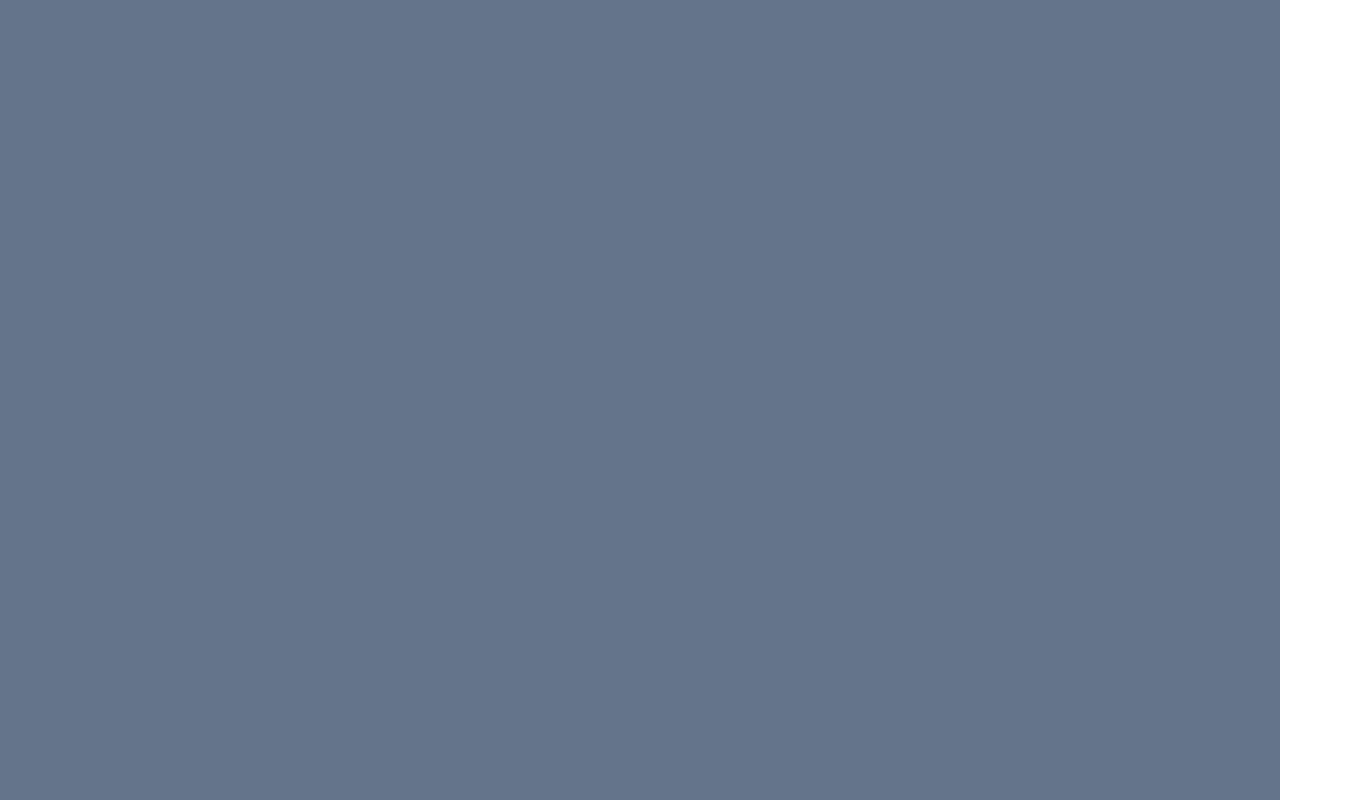
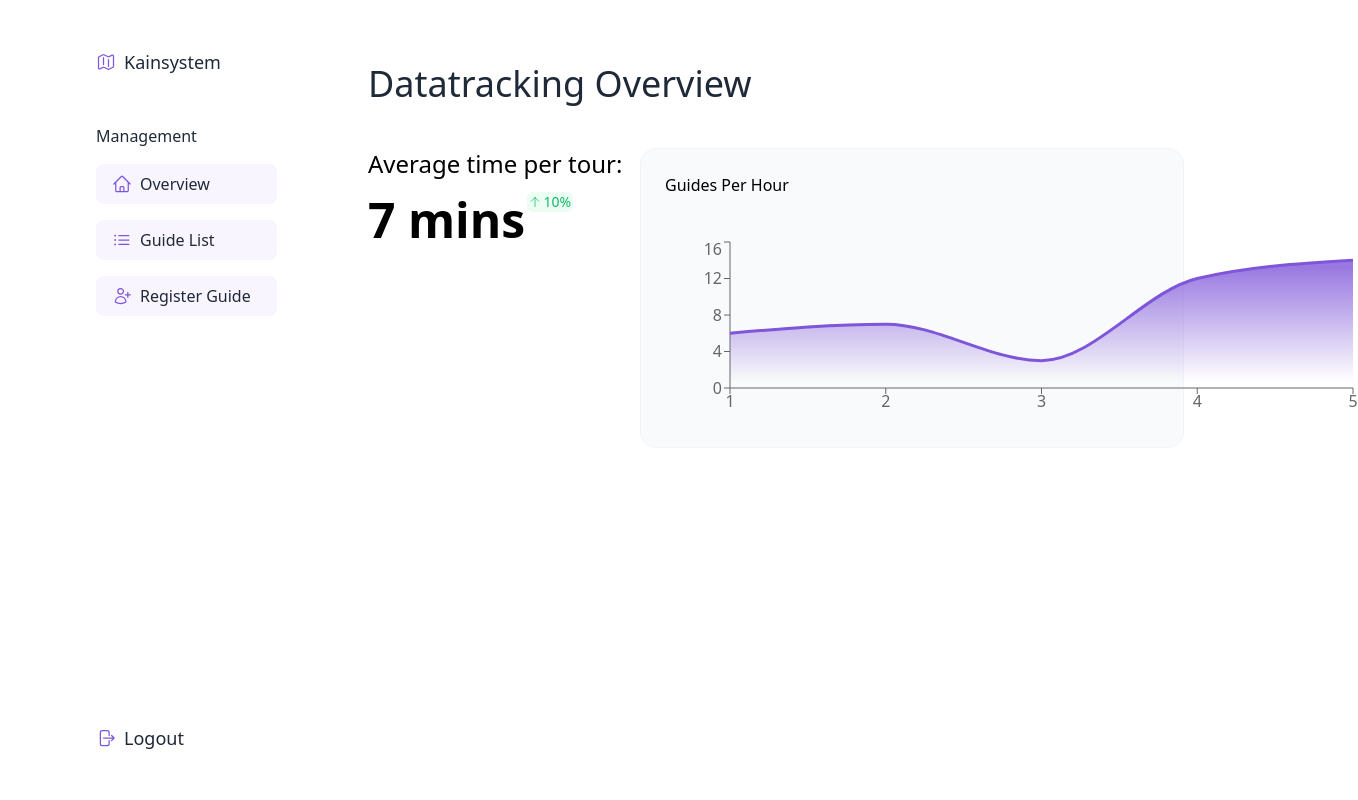
Before and after one commit to Jauki/KainGuides, a React (Create React App) app in the folder frontend/kainguides/: page /dashboard in a window 1280 px wide. Shown: the whole page, 1358 px wide, since content can reach past the window. Built offline with nearby package versions, Linux system fonts and the light colour scheme.

Commit message:
added: dashboard

```diff
--- a/frontend/kainguides/package.json
+++ b/frontend/kainguides/package.json
@@ -3,6 +3,7 @@
   "version": "0.1.0",
   "private": true,
   "dependencies": {
+    "@heroicons/react": "^2.0.13",
     "@testing-library/jest-dom": "^5.16.5",
     "@testing-library/react": "^13.4.0",
     "@testing-library/user-event": "^13.5.0",
@@ -14,6 +15,7 @@
     "react-dom": "^18.2.0",
     "react-router-dom": "^6.6.2",
     "react-scripts": "5.0.1",
+    "recharts": "^2.3.1",
     "typescript": "^4.9.4",
     "web-vitals": "^2.1.4"
   },
--- /dev/null
+++ b/frontend/kainguides/src/common/Header.tsx
@@ -0,0 +1,17 @@
+import { type } from "@testing-library/user-event/dist/type"
+import React from "react"
+
+type HeaderProps = {
+    headline : string
+}
+
+const Header = ({headline} : HeaderProps) => {
+    return(
+        <div className="w-full flex">
+            <div className="text-gray-800 text-4xl">{headline}</div>
+
+        </div>
+    )
+}
+
+export default Header
--- /dev/null
+++ b/frontend/kainguides/src/common/statitems/AvgTimePerTour.tsx
@@ -0,0 +1,42 @@
+import React, {useState} from "react"
+import {ArrowDownIcon, ArrowUpIcon} from "@heroicons/react/24/outline"
+
+type AvgTimePerTourProps = {
+    avgTime : number,
+    change? : number
+}
+
+const AvgTimePerTour = ({avgTime, change} : AvgTimePerTourProps) => {
+
+    const greenStyle = {
+        color: '#12B76A',
+        background: '#ECFDF3'
+    }
+
+    const redStyle = {
+        color: '#FF2222',
+        background: '#FFBBBB'
+    }
+
+    return (
+        <div className="col-span-3">
+            <h1 className="text-2xl">Average time per tour:</h1>
+            <div className="text-5xl font-bold">
+                <div className="relative inline-block mt-4">
+                    {avgTime} mins
+                    {change != null ?
+                        <div className="text-sm absolute -top-1 -right-12 px-0.5 py-0.25
+                                      bg-success50 flex items-center rounded-md font-medium
+                                        text-success500" style={change > 0 ? greenStyle : redStyle}>
+                            {change > 0 ? <ArrowUpIcon className="h-3 w-3 font-semibold mr-0.5"/> : <ArrowDownIcon className="h-3 w-3 font-medium mr-0.5"/>}{change}%
+                        </div>
+                        :
+                        <></>
+                    }
+                </div>
+            </div>
+        </div>
+    )
+}
+
+export default AvgTimePerTour
--- /dev/null
+++ b/frontend/kainguides/src/common/statitems/GuidesPerHour.tsx
@@ -0,0 +1,35 @@
+import React from "react";
+import {LineChart, Line, ResponsiveContainer, AreaChart, XAxis, YAxis, Area} from 'recharts'
+
+const GuidesPerHour = () => {
+
+    const data = [
+        {time: 1, guides : 6},
+        {time: 2, guides : 7},
+        {time: 3, guides : 3},
+        {time: 4, guides : 12},
+        {time: 5, guides : 14},
+    ]
+
+    return (
+        <div className="col-span-6 bg-gray-50 border border-gray-100 rounded-2xl p-6 font-medium">
+            <div>Guides Per Hour</div>
+            <div className="w-full mt-10">
+                <AreaChart data={data} width={693} height={186}>
+                    <defs>
+                        <linearGradient id="colorUv" x1="0" y1="0" x2="0" y2="1">
+                        <stop offset="5%" stopColor="#7F56D9" stopOpacity={0.8}/>
+                        <stop offset="95%" stopColor="#7F56D9" stopOpacity={0}/>
+                        </linearGradient>
+                    </defs>
+                    <XAxis dataKey="time" />
+                    {/* <YAxis dataKey="guides" /> */}
+                    <YAxis />
+                    <Area type="monotone" dataKey="guides" stroke="#7F56D9" fillOpacity={1} fill="url(#colorUv)" strokeWidth={3}/>
+                </AreaChart>
+            </div>
+        </div>
+    )
+}
+
+export default GuidesPerHour
--- a/frontend/kainguides/src/pages/dashboard/Dashboard.tsx
+++ b/frontend/kainguides/src/pages/dashboard/Dashboard.tsx
@@ -1,9 +1,17 @@
 import React from "react"
+import Navbar from "./components/Navbar"
+import Stats from "./components/Stats"
 
 const Dashboard = () => {
     return(
-        <div className="w-screen h-screen bg-slate-500 grid grid-cols-4">
-
+        <div className="w-screen h-screen grid grid-cols-12 px-24">
+            <div className="col-span-2">
+                <Navbar />
+            </div>
+            <div className="col-start-4 col-span-9 py-16">
+                {/* The Component that is rendered here is changed when clicked on a navbar item */}
+                <Stats />
+            </div>
         </div>
     )
 }
--- /dev/null
+++ b/frontend/kainguides/src/pages/dashboard/components/Navbar.tsx
@@ -0,0 +1,30 @@
+import React from "react"
+import {MapIcon, HomeIcon, ListBulletIcon, UserPlusIcon, ArrowRightOnRectangleIcon} from "@heroicons/react/24/outline"
+import NavbarItem from "./NavbarItem";
+
+const Navbar = () => {
+    return(
+        <div className=" w-full h-full py-12 flex flex-col text-gray-800">
+            <div className="font-medium text-lg flex items-center">
+                <MapIcon className="h-5 w-5 mr-2 text-primary" />
+                <div>Kainsystem</div>
+            </div>
+            <div className="w-full my-12">
+                <div className="font-medium">Management</div>
+                <div className="flex flex-col gap-4 py-4">
+                    <NavbarItem Icon={<HomeIcon />} name={"Overview"} route={"/"}/>
+                    <NavbarItem Icon={<ListBulletIcon />} name={"Guide List"} route={"/guides"}/>
+                    <NavbarItem Icon={<UserPlusIcon />} name={"Register Guide"} route={"/register"}/>
+                </div>
+            </div>
+            <div className="mt-auto">
+                <div className="text-lg flex items-center">
+                    <ArrowRightOnRectangleIcon className="h-5 w-5 mr-2 text-primary"/>
+                    <div>Logout</div>
+                </div>
+            </div>
+        </div>
+    );
+}
+
+export default Navbar;
--- /dev/null
+++ b/frontend/kainguides/src/pages/dashboard/components/NavbarItem.tsx
@@ -0,0 +1,22 @@
+import React, {Component} from "react"
+import { Link } from "react-router-dom";
+
+
+type NavbarItemProps = {
+    Icon : any, // Gibt wies aussieht keinen Type für heroicons
+    name : string,
+    route : string
+}
+
+const NavbarItem = ({Icon, name, route} : NavbarItemProps) => {
+    return(
+        <Link to={route}>
+            <div className="flex items-center p-2 bg-primary50 rounded-lg">
+                <div className="h-5 w-5 mx-2 text-primary">{Icon}</div>
+                <div>{name}</div>
+            </div>
+        </Link>
+    )
+}
+
+export default NavbarItem
--- /dev/null
+++ b/frontend/kainguides/src/pages/dashboard/components/Stats.tsx
@@ -0,0 +1,18 @@
+import React from "react";
+import Header from "../../../common/Header";
+import AvgTimePerTour from "../../../common/statitems/AvgTimePerTour";
+import GuidesPerHour from "../../../common/statitems/GuidesPerHour";
+
+const Stats = () => {
+    return(
+        <div className="w-full h-full flex flex-col">
+            <Header headline={"Datatracking Overview"} />
+            <div className="grid grid-cols-9 pt-11">
+                <AvgTimePerTour avgTime={7} change={10}/>
+                <GuidesPerHour />
+            </div>
+        </div>
+    )
+}
+
+export default Stats
--- a/frontend/kainguides/src/pages/rooms/Room.tsx
+++ b/frontend/kainguides/src/pages/rooms/Room.tsx
@@ -10,7 +10,7 @@ type RoomProps = {
 const Room = ({color, description, headline}: RoomProps) => {
     return(
         <div>
-            <div className={`flex justify-center align-middle font-bold w-full h-12`} style={{background: color}}>
+            <div className={`flex justify-center align-middle font-bold w-full h-12`}>
                 {headline}
             </div>
             <div>{description}</div>
--- a/frontend/kainguides/tailwind.config.js
+++ b/frontend/kainguides/tailwind.config.js
@@ -7,7 +7,11 @@ module.exports = {
   theme: {
     extend: {
       colors: {
-        informatik: "#2222FF"
+        informatik: "#2222FF",
+        primary: "#7F56D9",
+        primary50: "#F9F5FF",
+        success50: "#ECFDF3",
+        success500: "#12B76A"
       }
     },
   },
```
Also changed, not shown: 1 other file (tests, documents, lock files or other folders).
